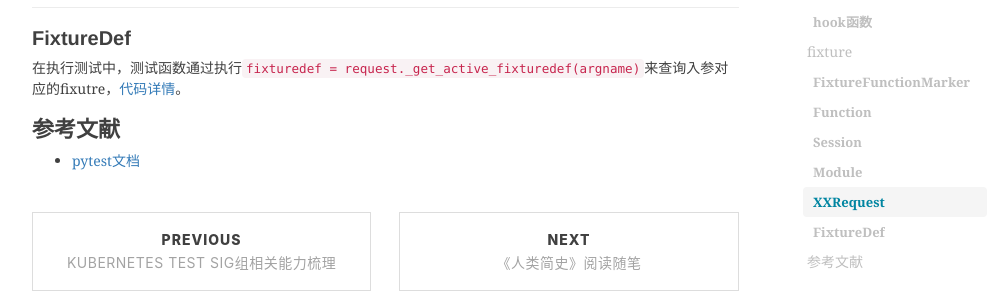
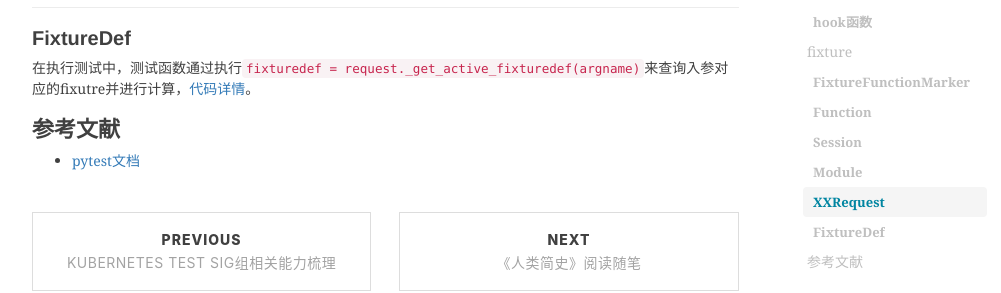
Before and after one commit to shihai1991/shihai1991.github.io, a Jekyll site: the page built from _posts/2023-07-17-pytest学习.md, in a window 1280 px wide and 900 px high, scrolled down 4642 px. Shown: the part 202-495 px from the top of the window, without its empty margins (233-1234 px from the left). Built offline with Jekyll 4.4.1, drawn with Linux system fonts in a browser that asks for light colours; nearby versions of some CDN libraries; comment, search, counter and statistics services are not loaded.

Commit message:
Update 2023-07-17-pytest学习.md

````diff
--- a/_posts/2023-07-17-pytest学习.md
+++ b/_posts/2023-07-17-pytest学习.md
@@ -203,7 +203,7 @@ def pytest_fixture_setup(
 ```
 
 ## FixtureDef
-在执行测试中，测试函数通过执行`fixturedef = request._get_active_fixturedef(argname)`来查询入参对应的fixutre，[代码详情](https://github.com/pytest-dev/pytest/blob/37bb1861757685acca09455d63aa148a65317989/src/_pytest/fixtures.py#L1137)。
+在执行测试中，测试函数通过执行`fixturedef = request._get_active_fixturedef(argname)`来查询入参对应的fixutre并进行计算，[代码详情](https://github.com/pytest-dev/pytest/blob/37bb1861757685acca09455d63aa148a65317989/src/_pytest/fixtures.py#L1137)。
 
 # 参考文献
 - [pytest文档](https://docs.pytest.org/)
````
